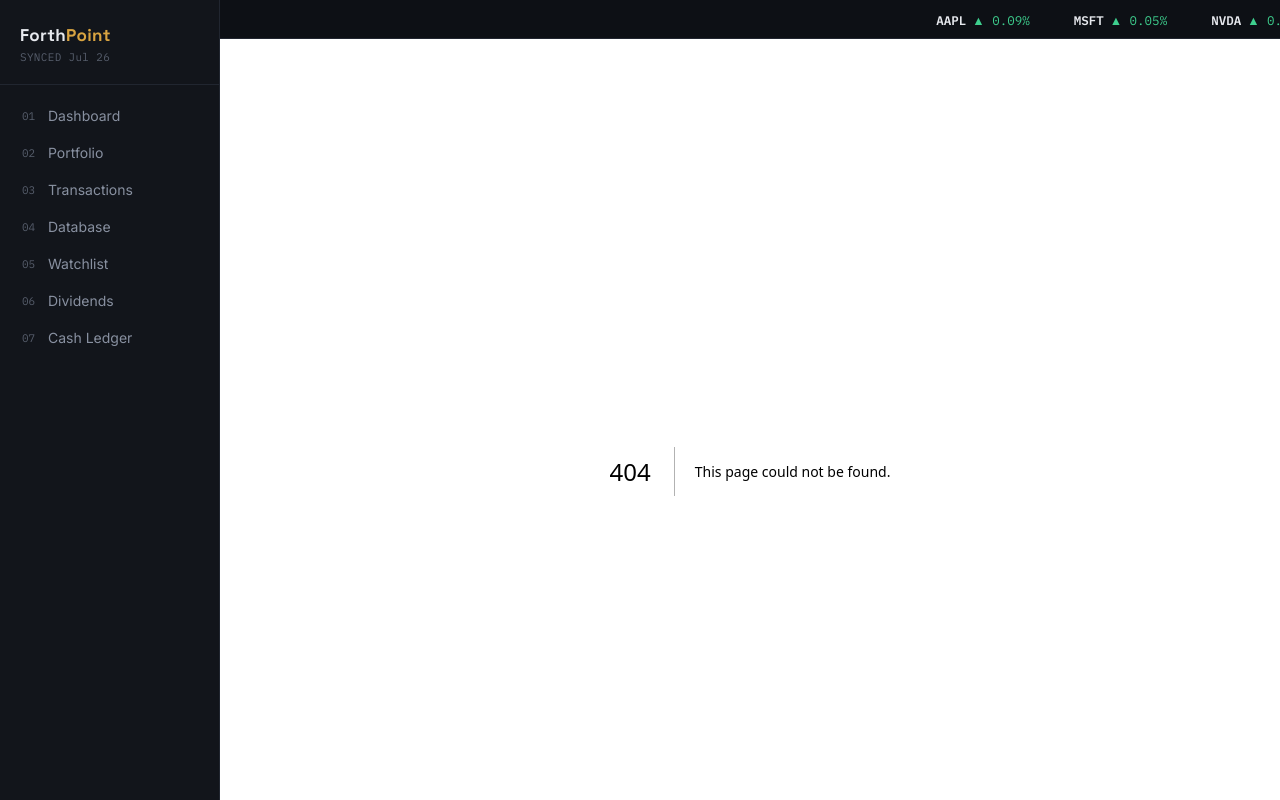
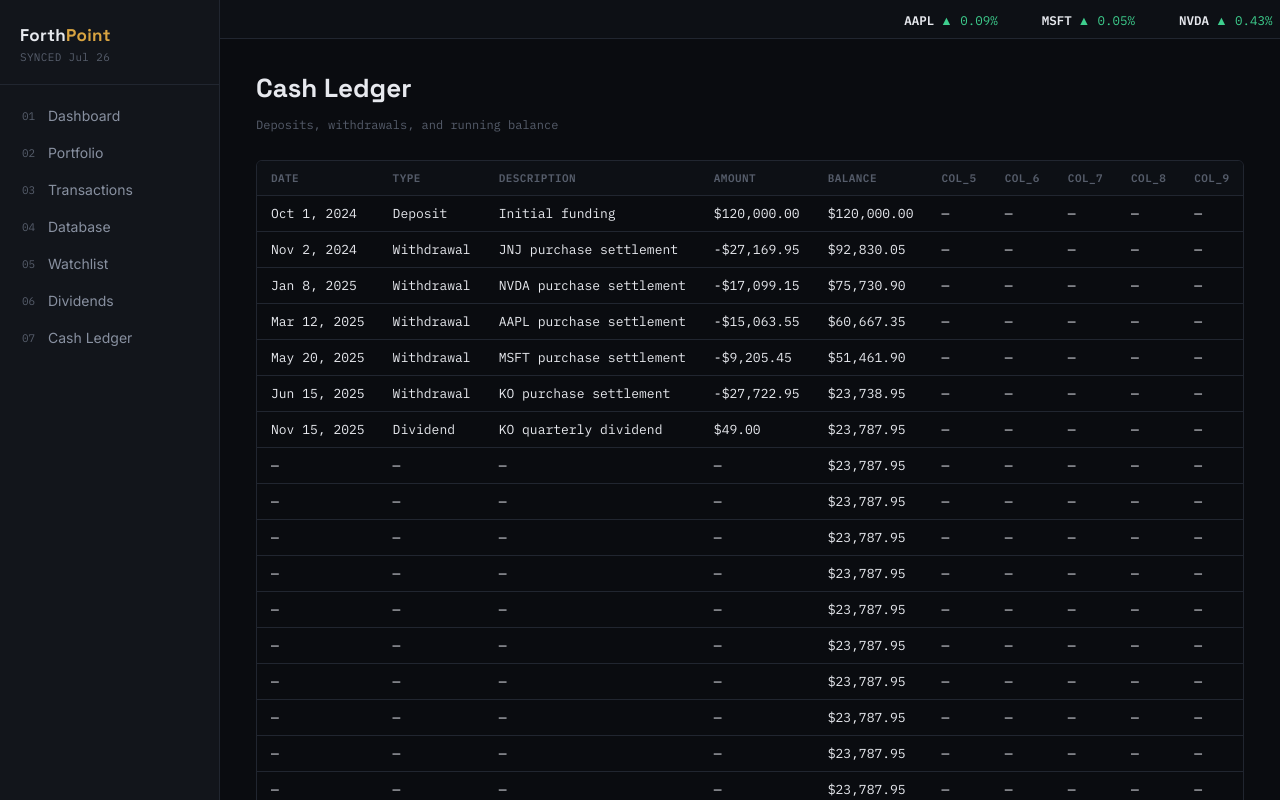
Before and after one commit to mdsabbir-hub/DSE-Database, a Next.js app: page /cash-ledger in a window 1280 px wide. Before the commit this address had no page. Shown: the top 800 px of the page. Built offline with nearby package versions, Linux system fonts and the light colour scheme.

Commit message:
Create page.tsx

```diff
--- /dev/null
+++ b/src/app/cash-ledger/page.tsx
@@ -0,0 +1,15 @@
+import { getTableData } from "@/lib/data";
+import DataTable from "@/components/DataTable";
+
+export const dynamic = "force-static";
+
+export default function CashLedgerPage() {
+  const { columns, rows } = getTableData("07-cash-ledger");
+  return (
+    <>
+      <h1 className="page-title">Cash Ledger</h1>
+      <p className="page-meta">Deposits, withdrawals, and running balance</p>
+      <DataTable columns={columns} rows={rows} />
+    </>
+  );
+}
```
